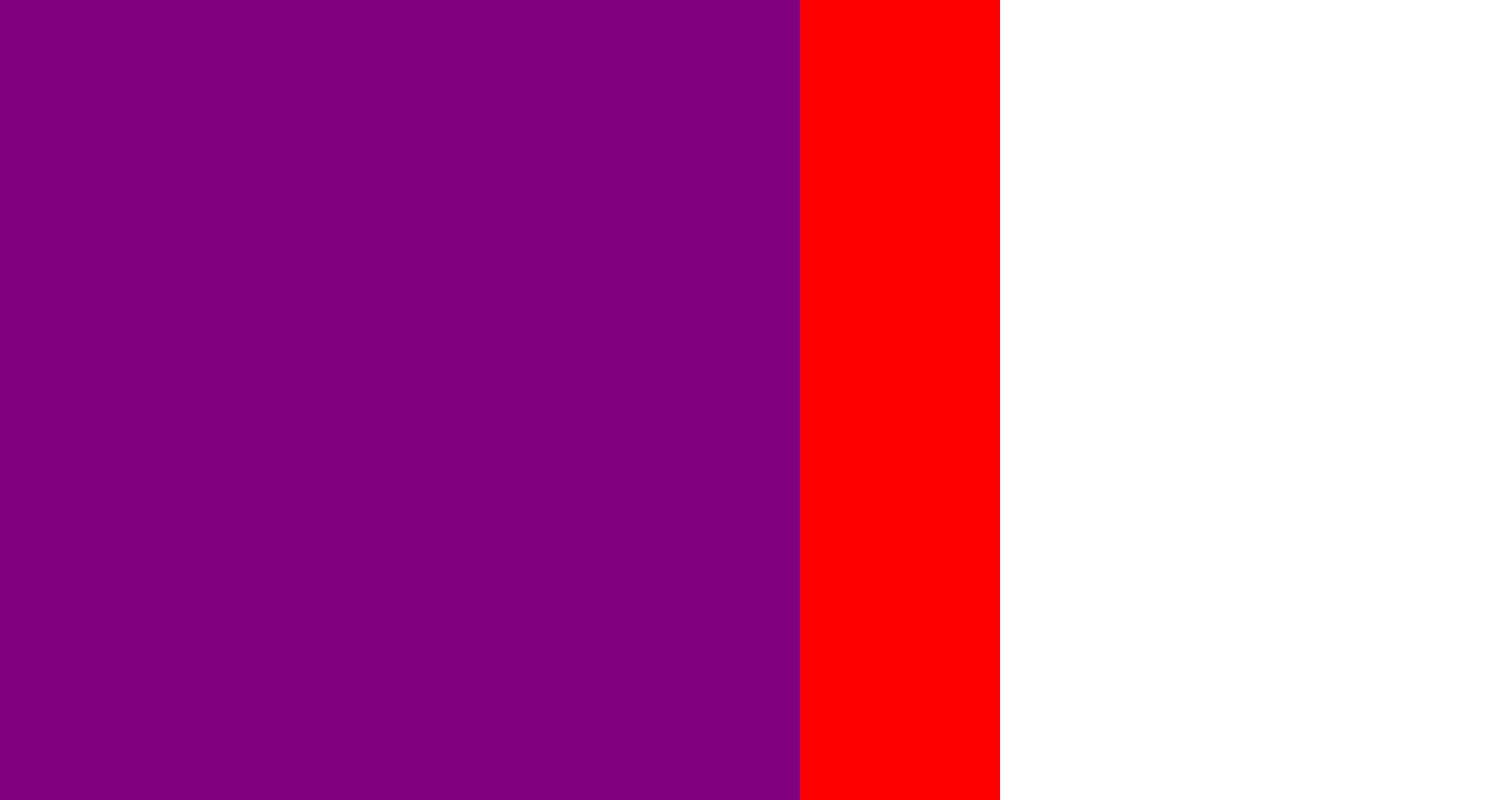
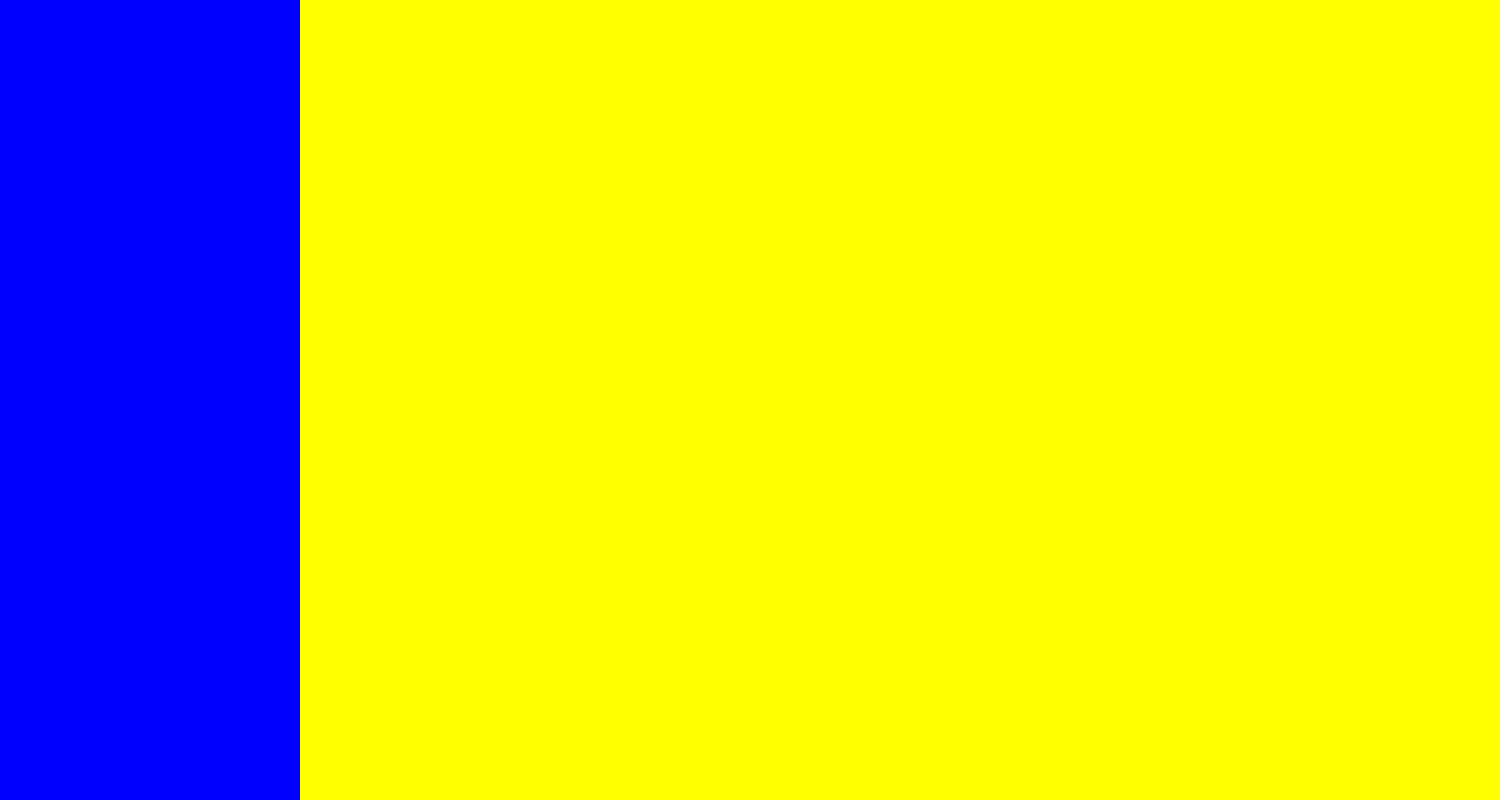
Before and after one commit to daler-bobojanov/governing-ai, a React (Create React App) app: page / in a window 1280 px wide. Shown: the top 800 px of the page, 1500 px wide, since content can reach past the window. Built offline with nearby package versions, Linux system fonts and the light colour scheme.

Commit message:
fixed layout

```diff
--- a/src/ramiro.css
+++ b/src/ramiro.css
@@ -1,21 +1,24 @@
 .App {
     display: flex;
     background-color: red;
-    height: 1000px;
-    width: 1000px;
+    height:1000px;
+    width: 1500px;
 }
 
 .container {
     display: flex;
+    flex-direction: row;
     background-color: purple;
-    height: 800px;
-    width: 800px;
+    height: 1000px;
+    width: 1500px;
 }
 .child1 {
     display: flex;
+    flex: 20%;
     background-color: blue;
 }
 .child2 {
     display: flex;
+    flex: 80%;
     background-color: yellow;
 }
```
